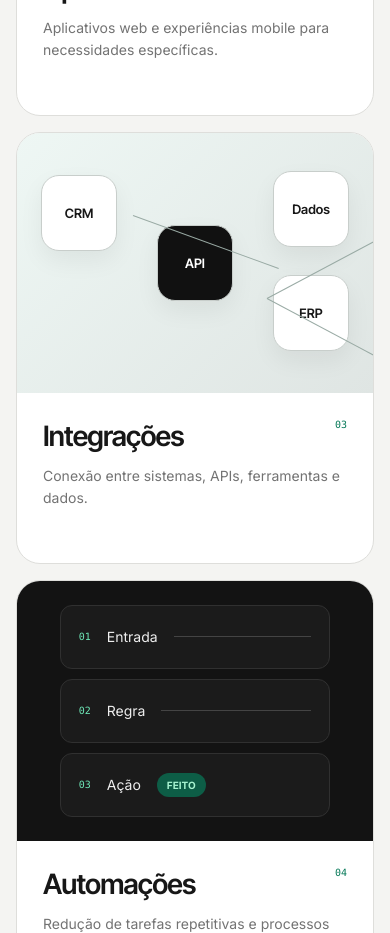
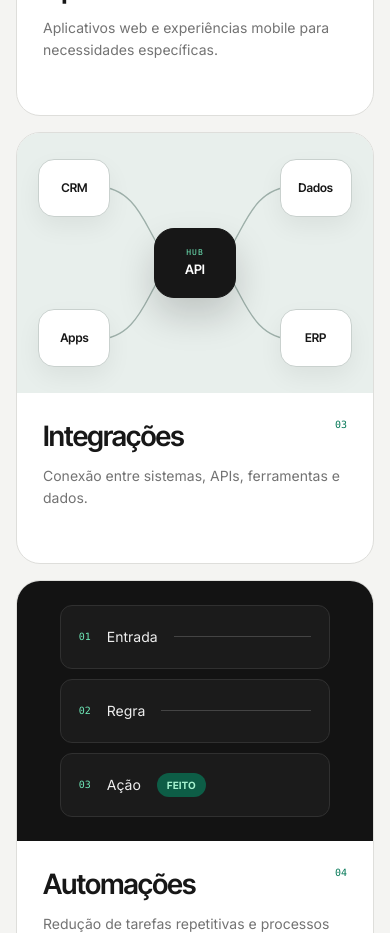
Before and after one commit to pauloluccasdev/lucxtech, a Next.js app: page / in a window 390 px wide. Shown: the part 2700-3633 px from the top of the page. Built offline with nearby package versions, Linux system fonts and the light colour scheme.

Commit message:
fix: refina diagrama visual de integracoes

```diff
--- a/app/globals.css
+++ b/app/globals.css
@@ -145,9 +145,18 @@ img { display: block; max-width: 100%; }
 .service-mock--app { position:relative; display:grid; place-items:center; background:#d8efe7; }
 .mock-phone { position:relative; width:160px; height:285px; padding:22px 14px; border:7px solid #161616; border-radius:28px; background:#fbfbfa; box-shadow:0 22px 45px rgba(0,0,0,.2); transform:rotate(4deg); transition:transform .55s var(--ease); }
 .mock-phone span { font:700 18px var(--font-display); }.mock-phone>i { display:block; height:42px; margin-top:12px; border-radius:9px; background:#e8e8e6; }.mock-phone>i:nth-of-type(2){background:#d2f3e5}.mock-phone footer{position:absolute;right:12px;bottom:12px;left:12px;height:22px;border-radius:8px;background:#151515}.service-mock--app small{position:absolute;right:18px;bottom:14px;color:#56746a;font:8px var(--font-mono);text-transform:uppercase}
-.service-mock--integration { position:relative; background:radial-gradient(circle at center,#fff 0 5%,transparent 6%),linear-gradient(135deg,#eef7f4,#dfe5e3); }
-.service-mock--integration span { position:absolute; display:grid; width:76px; height:76px; place-items:center; border:1px solid #c8cecb; border-radius:18px; background:#fff; font:600 13px var(--font-display); box-shadow:0 10px 25px rgba(0,0,0,.06); transition:transform .55s var(--ease); }
-.service-mock--integration span:nth-child(1){top:42px;left:42px}.service-mock--integration span:nth-child(2){top:calc(50% - 38px);left:calc(50% - 38px);background:#111;color:#fff}.service-mock--integration span:nth-child(3){right:42px;bottom:42px}.service-mock--integration span:nth-child(4){right:52px;top:38px}.service-mock--integration i{position:absolute;height:1px;background:#9aaba5;transform-origin:left}.service-mock--integration i:nth-of-type(1){top:82px;left:116px;width:155px;transform:rotate(20deg)}.service-mock--integration i:nth-of-type(2){top:165px;left:250px;width:170px;transform:rotate(28deg)}.service-mock--integration i:nth-of-type(3){top:165px;left:250px;width:160px;transform:rotate(-28deg)}
+.service-mock--integration { position:relative; background:#e8efec; }
+.integration-lines { position:absolute; inset:0; width:100%; height:100%; overflow:visible; }
+.integration-lines>path { fill:none; stroke:#9eb0aa; stroke-width:1.4; vector-effect:non-scaling-stroke; marker-end:url(#integration-arrow); transition:stroke .45s ease; }
+.integration-lines marker path { fill:var(--green-dark); }
+.integration-node,.integration-hub { position:absolute; display:flex; align-items:center; justify-content:center; border:1px solid #c9d1ce; font:600 13px var(--font-display); transition:border-color .45s ease,transform .55s var(--ease); }
+.integration-node { width:82px; height:64px; border-radius:16px; background:#fff; box-shadow:0 10px 24px rgba(9,9,9,.06); }
+.integration-node--crm { top:10%; left:6%; }
+.integration-node--data { top:10%; right:6%; }
+.integration-node--apps { bottom:10%; left:6%; }
+.integration-node--erp { right:6%; bottom:10%; }
+.integration-hub { top:50%; left:50%; width:92px; height:76px; flex-direction:column; border-color:#171717; border-radius:20px; background:#171717; color:#fff; box-shadow:0 18px 36px rgba(9,9,9,.18); transform:translate(-50%,-50%); }
+.integration-hub small { margin-bottom:4px; color:#6ee7b7; font:8px var(--font-mono); letter-spacing:.12em; text-transform:uppercase; }
 .service-mock--automation { display:flex; flex-direction:column; justify-content:center; gap:10px; padding:38px 12%; background:#131313; }
 .service-mock--automation div { display:flex; min-height:64px; align-items:center; gap:16px; padding:14px 18px; border:1px solid #303030; border-radius:12px; background:#1b1b1b; color:#eee; font-size:14px; transition:border-color .45s var(--ease),transform .45s var(--ease); }.service-mock--automation span{color:#6ee7b7;font:10px var(--font-mono)}.service-mock--automation i{flex:1;height:1px;background:#444}.service-mock--automation b{padding:6px 10px;border-radius:999px;background:#0d5d46;color:#a7f3d0;font-size:10px;text-transform:uppercase}
 
@@ -161,9 +170,13 @@ img { display: block; max-width: 100%; }
   .service-card:hover .service-mock--app { transform:scale(1.025); }
   .service-card:hover .mock-phone { transform:rotate(0) translateY(-5px); }
   .service-card:hover .service-mock--integration { transform:scale(1.018); }
-  .service-card:hover .service-mock--integration span:nth-child(1) { transform:translate(-5px,-4px); }
-  .service-card:hover .service-mock--integration span:nth-child(3) { transform:translate(5px,4px); }
-  .service-card:hover .service-mock--integration span:nth-child(4) { transform:translate(5px,-4px); }
+  .service-card:hover .integration-lines>path { stroke:#648b7e; }
+  .service-card:hover .integration-node { border-color:#9aaba5; }
+  .service-card:hover .integration-node--crm { transform:translate(-4px,-3px); }
+  .service-card:hover .integration-node--data { transform:translate(4px,-3px); }
+  .service-card:hover .integration-node--apps { transform:translate(-4px,3px); }
+  .service-card:hover .integration-node--erp { transform:translate(4px,3px); }
+  .service-card:hover .integration-hub { transform:translate(-50%,-50%) scale(1.05); }
   .service-card:hover .service-mock--automation div:nth-child(1) { transform:translateX(6px); }
   .service-card:hover .service-mock--automation div:nth-child(2) { transform:translateX(-4px); }
   .service-card:hover .service-mock--automation div:nth-child(3) { border-color:#0d8d66; transform:translateX(6px); }
@@ -216,7 +229,7 @@ img { display: block; max-width: 100%; }
   :root{--gutter:16px}.section-v2{padding:88px 0}.site-header{top:12px;width:calc(100% - 24px)}.site-header__bar{min-height:64px;padding:6px 6px 6px 14px;border-radius:22px}.site-header__brand{width:96px;height:44px}.menu-trigger{width:48px;height:48px}.mobile-menu{height:calc(100dvh - 24px);border-radius:24px}.mobile-menu__footer{align-items:flex-start;flex-direction:column}
   .hero{min-height:650px;padding-top:92px}.hero::before,.hero::after{display:none}.hero__inner{min-height:558px;justify-content:center}.hero__backdrop{top:16%}.hero__backdrop span{font-size:180px;opacity:.28}.hero__eyebrow{font-size:8px}.hero__title{font-size:clamp(54px,16.5vw,68px);line-height:.9}.hero__text{max-width:340px;margin-top:26px;font-size:15px}.hero__actions{width:100%;align-items:stretch;flex-direction:column}.hero__actions .button-link{width:100%}.hero__scroll,.hero__index{display:none}
   .about-v2{padding:24px 0 88px}.about-card{border-radius:26px}.about-card__copy{padding:36px 26px 42px}.about-card__copy h2{font-size:42px}.about-card__copy p{font-size:14px}.about-card__visual{min-height:330px}.about-orbit-field{width:104%}.about-code{right:18px;bottom:18px;gap:8px;font-size:7px}
-  .section-heading{margin-bottom:42px}.section-heading h2,.faq__head h2{font-size:42px}.services-grid{grid-template-columns:1fr}.service-card--system,.service-card--automation,.service-card--app,.service-card--integration{grid-column:auto}.service-card__visual{height:260px}.service-card__body{min-height:170px;padding:26px}.service-card__body>span{top:26px;right:26px}.service-mock--system{width:88%;margin-top:48px}.service-mock--integration span:nth-child(4){right:24px}.service-mock--integration span:nth-child(3){right:24px}.service-mock--integration span:nth-child(1){left:24px}
+  .section-heading{margin-bottom:42px}.section-heading h2,.faq__head h2{font-size:42px}.services-grid{grid-template-columns:1fr}.service-card--system,.service-card--automation,.service-card--app,.service-card--integration{grid-column:auto}.service-card__visual{height:260px}.service-card__body{min-height:170px;padding:26px}.service-card__body>span{top:26px;right:26px}.service-mock--system{width:88%;margin-top:48px}.integration-node{width:72px;height:58px;font-size:12px}.integration-hub{width:82px;height:70px}
   .services-v2{padding-bottom:72px}.projects-v2{padding-top:82px}.projects-v2 .section-heading{margin-bottom:48px}.projects-grid{grid-template-columns:1fr;gap:64px}.project-card__media{border-radius:20px}.project-card--diazen .project-card__media{aspect-ratio:4/3}.project-card__meta{grid-template-columns:1fr;gap:14px;padding-top:20px}.project-card__meta h3{font-size:38px}.diazen-demo{gap:14px}.diazen-phone{width:155px;height:278px}.diazen-demo>span{font-size:7px}.project-card__status{top:14px;left:14px;font-size:8px}
   .process-panel{padding:40px 24px;border-radius:26px}.process-panel>h2{margin-bottom:48px;font-size:43px}.process-steps{grid-template-columns:1fr}.process-step{min-height:0;padding:26px 4px 30px;border-right:0;border-bottom:1px solid #282828!important}.process-step:last-child{border-bottom:0!important}.process-step h3{margin:22px 0 10px;font-size:28px}
   .faq-card{flex-basis:calc(100vw - 64px);min-height:330px}.faq-card button{min-height:330px;padding:26px}.faq-card button span{font-size:23px}.faq-card.is-open button{min-height:140px}
--- a/components/Services.tsx
+++ b/components/Services.tsx
@@ -11,7 +11,20 @@ const services = [
 function ServiceVisual({ type }: { type: string }) {
   if (type === "system") return <div className="service-mock service-mock--system" aria-hidden="true"><aside><i /><i /><i /><i /></aside><main><header /><div className="mock-stats"><i /><i /><i /></div><div className="mock-chart" /></main></div>;
   if (type === "app") return <div className="service-mock service-mock--app" aria-hidden="true"><div className="mock-phone"><span>diazen</span><i /><i /><i /><footer /></div><small>representação visual</small></div>;
-  if (type === "integration") return <div className="service-mock service-mock--integration" aria-hidden="true"><span>CRM</span><span>API</span><span>ERP</span><span>Dados</span><i /><i /><i /></div>;
+  if (type === "integration") return <div className="service-mock service-mock--integration" aria-hidden="true">
+    <svg className="integration-lines" viewBox="0 0 500 300" preserveAspectRatio="none">
+      <defs><marker id="integration-arrow" viewBox="0 0 8 8" refX="7" refY="4" markerWidth="6" markerHeight="6" orient="auto"><path d="M0 0 8 4 0 8Z" /></marker></defs>
+      <path d="M112 62 C176 62 184 126 210 140" />
+      <path d="M388 62 C324 62 316 126 290 140" />
+      <path d="M112 238 C176 238 184 174 210 160" />
+      <path d="M388 238 C324 238 316 174 290 160" />
+    </svg>
+    <span className="integration-node integration-node--crm">CRM</span>
+    <span className="integration-node integration-node--data">Dados</span>
+    <span className="integration-node integration-node--apps">Apps</span>
+    <span className="integration-node integration-node--erp">ERP</span>
+    <span className="integration-hub"><small>hub</small>API</span>
+  </div>;
   return <div className="service-mock service-mock--automation" aria-hidden="true"><div><span>01</span>Entrada<i /></div><div><span>02</span>Regra<i /></div><div><span>03</span>Ação<b>feito</b></div></div>;
 }
 
```
